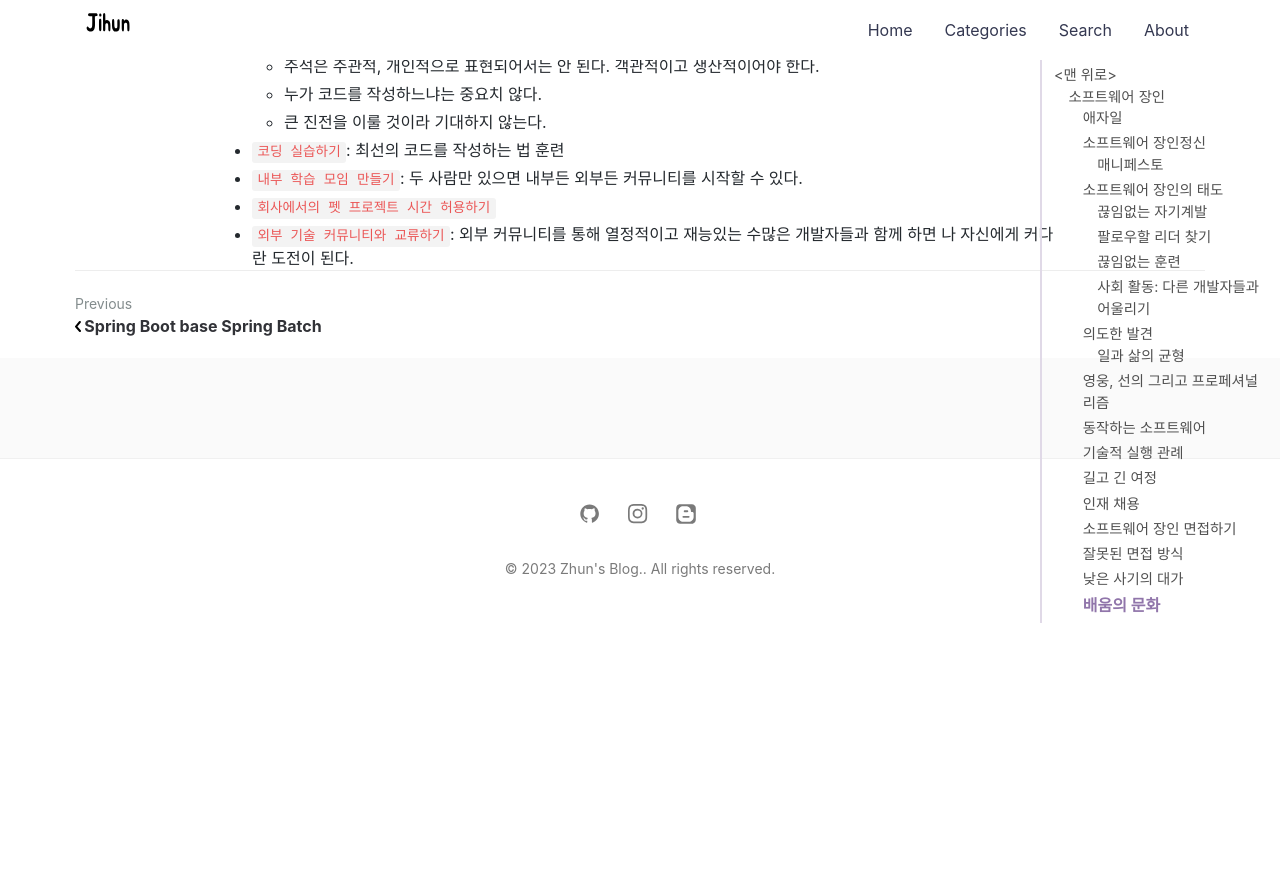
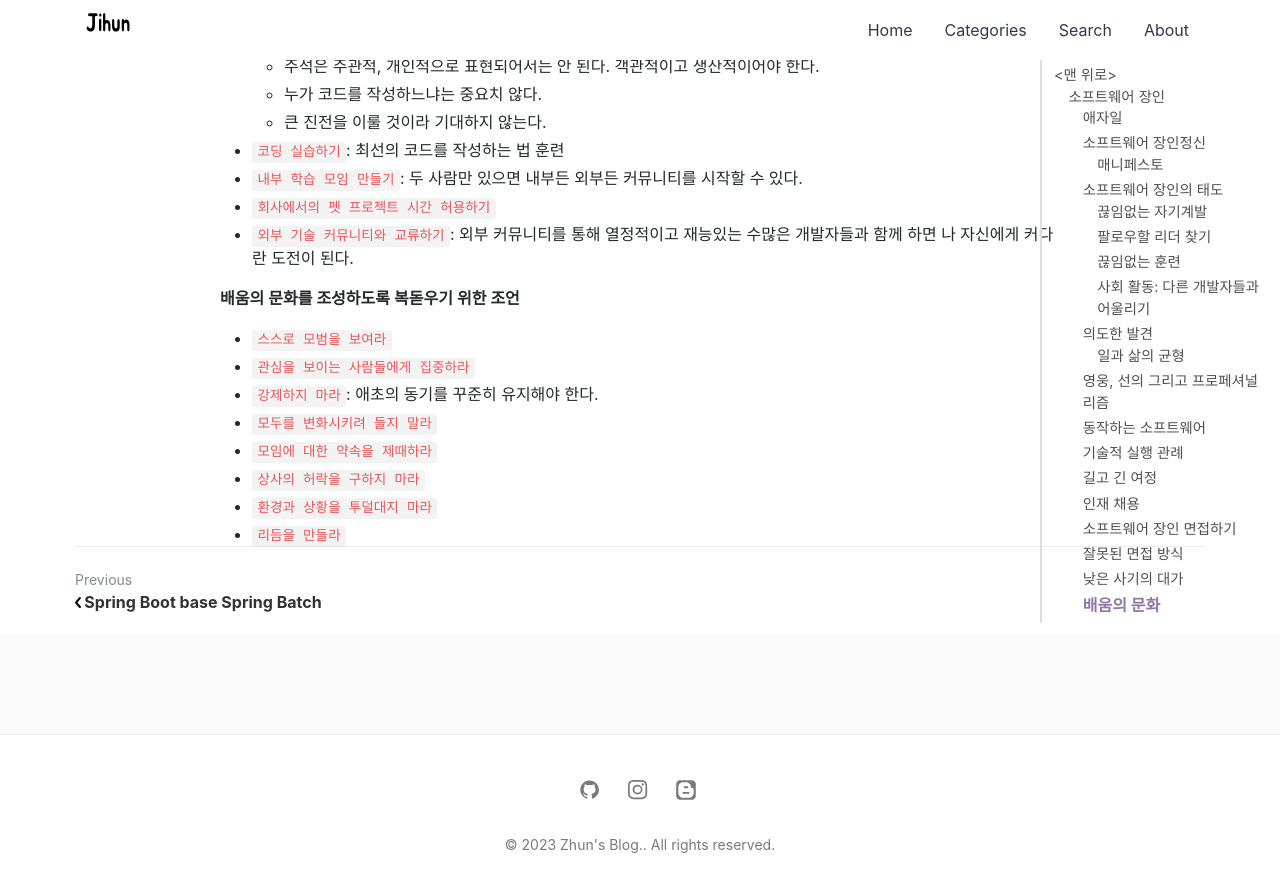
Before and after one commit to jihunparkme/jihunparkme.github.io, a Jekyll site: the page built from _posts/2023-02-01-a-software-master.md, in a window 1280 px wide and 900 px high, scrolled down 14187 px. Shown: the top 892 px of the window. Built offline with Jekyll 4.4.1, drawn with Linux system fonts in a browser that asks for light colours; nearby versions of some CDN libraries; comment, search, counter and statistics services are not loaded; before the commit the page ends 14811 px from its top, so only the background shows below that; some of the changed text lies outside the part shown.

Commit message:
[software master] 배움의 문화를 조성하도록 복돋우기 위한 조언

```diff
--- a/_posts/2023-02-01-a-software-master.md
+++ b/_posts/2023-02-01-a-software-master.md
@@ -571,3 +571,14 @@ XP 실행 관례의 일부를 살펴보자.
 - `내부 학습 모임 만들기`: 두 사람만 있으면 내부든 외부든 커뮤니티를 시작할 수 있다.
 - `회사에서의 펫 프로젝트 시간 허용하기`
 - `외부 기술 커뮤니티와 교류하기`: 외부 커뮤니티를 통해 열정적이고 재능있는 수많은 개발자들과 함께 하면 나 자신에게 커다란 도전이 된다.
+
+**배움의 문화를 조성하도록 복돋우기 위한 조언**
+
+- `스스로 모범을 보여라`
+- `관심을 보이는 사람들에게 집중하라`
+- `강제하지 마라`: 애초의 동기를 꾸준히 유지해야 한다.
+- `모두를 변화시키려 들지 말라`
+- `모임에 대한 약속을 제때하라`
+- `상사의 허락을 구하지 마라`
+- `환경과 상황을 투덜대지 마라`
+- `리듬을 만들라`
```
